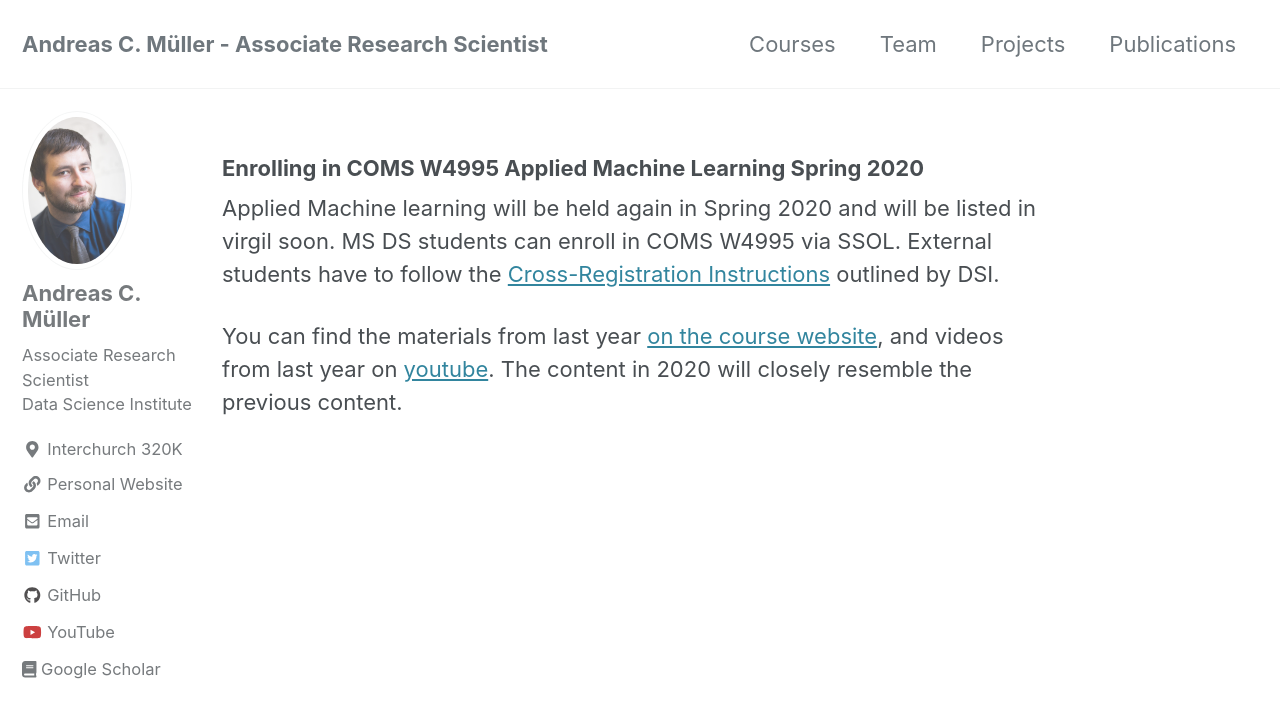
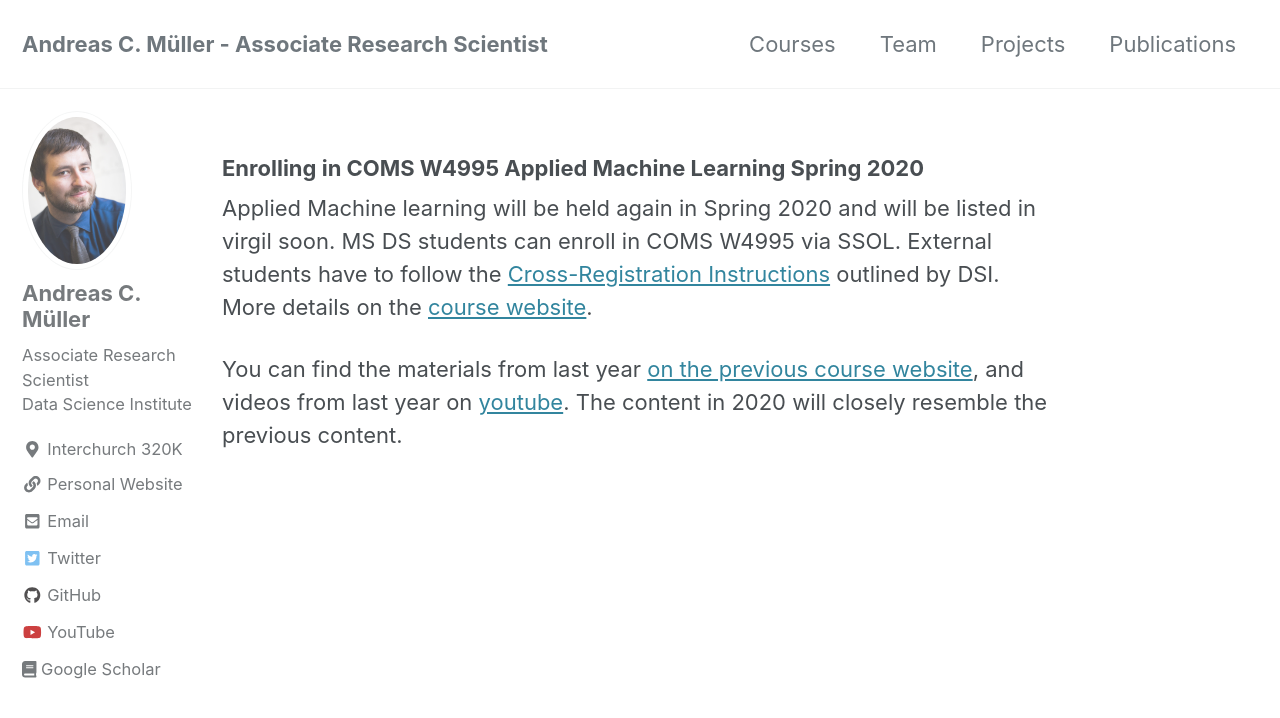
Before and after one commit to amueller/columbia-website, a Jekyll site: the page built from index.html, in a window 1280 px wide and 900 px high. Shown: the top 718 px of the window. Built offline with Jekyll 4.4.1, drawn with Linux system fonts in a browser that asks for light colours; cached includes are drawn as plain includes; nearby versions of some CDN libraries.

Commit message:
more fixes for making 2020 appear

```diff
--- a/_config.yml
+++ b/_config.yml
@@ -143,6 +143,7 @@ include:
   - _pages
   - _comsw4995s18
   - _comsw4995s19
+  - _comsw4995s20
 exclude:
   - "*.sublime-project"
   - "*.sublime-workspace"
--- a/_layouts/home.html
+++ b/_layouts/home.html
@@ -6,10 +6,10 @@ layout: single
 <p>
 Applied Machine learning will be held again in Spring 2020 and will be listed in virgil soon.
 MS DS students can enroll in COMS W4995 via SSOL. External students have to follow the <a href="http://datascience.columbia.edu/course-inventory">
-Cross-Registration Instructions</a> outlined by DSI.
+Cross-Registration Instructions</a> outlined by DSI. More details on the <a href="https://www.cs.columbia.edu/~amueller/comsw4995s">course website</a>.
 </p>
 <p>
-You can find the materials from last year <a href="https://www.cs.columbia.edu/~amueller/comsw4995s19/">on the course website</a>, and
+You can find the materials from last year <a href="https://www.cs.columbia.edu/~amueller/comsw4995s19/">on the previous course website</a>, and
 videos from last year on <a href="https://www.youtube.com/watch?v=Qd68h4UGlNY&list=PL_pVmAaAnxIQGzQS2oI3OWEPT-dpmwTfA">youtube</a>.
 The content in 2020 will closely resemble the previous content.
 </p>
```
Also changed, not shown: _comsw4995s20/home.md (+2 -2 lines).
